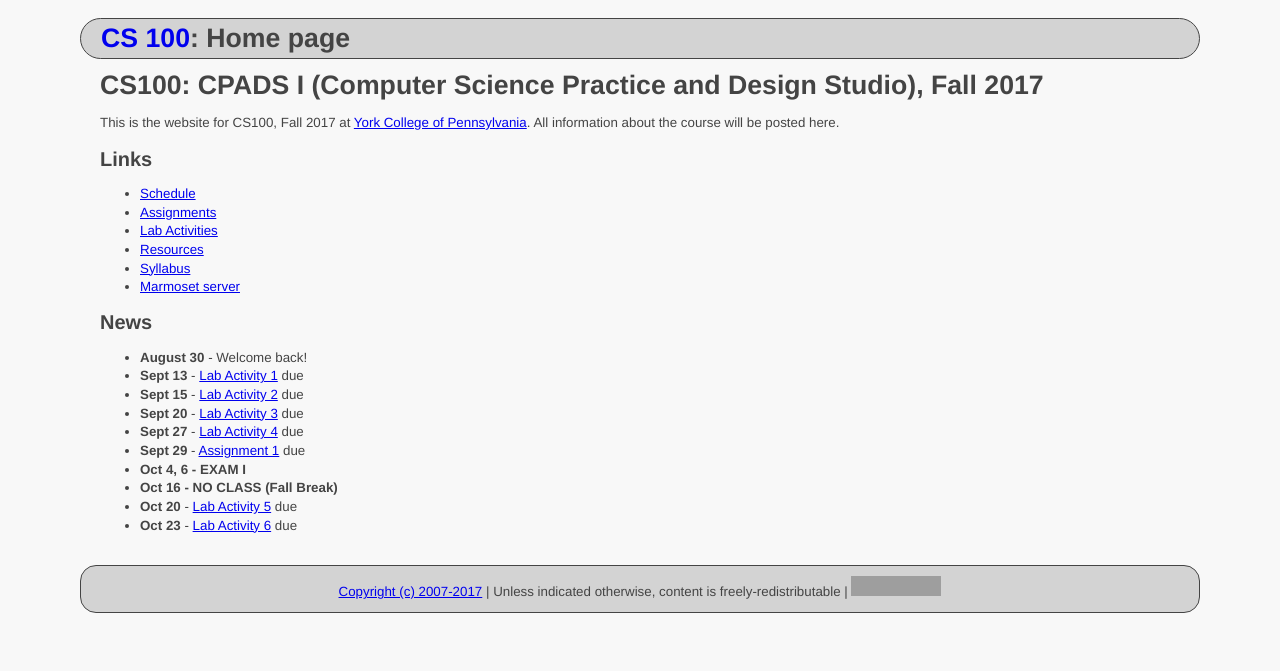
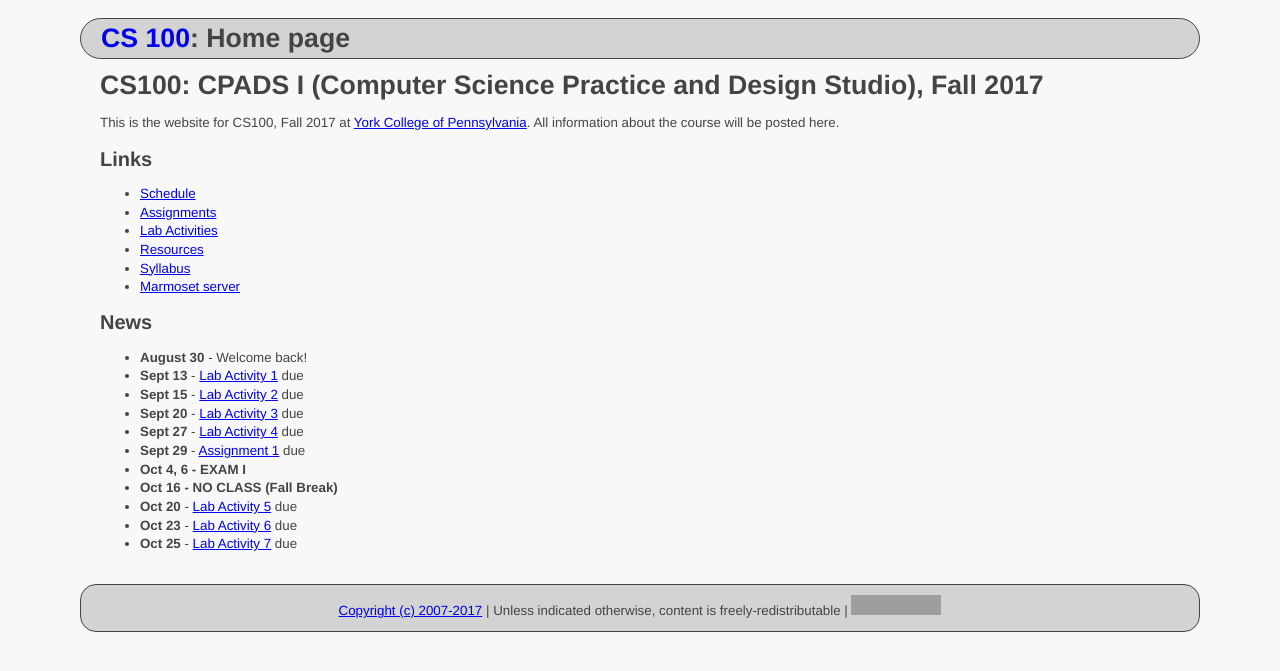
Before and after one commit to ycpcs/cs100-fall2017, a Jekyll site: the page built from index.md, in a window 1280 px wide. Shown: the top 671 px of the page. Built offline with Jekyll 4.4.1, drawn with Linux system fonts in a browser that asks for light colours; grey boxes are pictures that could not be loaded.

Commit message:
add lab 7
add lab 7

```diff
--- a/index.md
+++ b/index.md
@@ -30,6 +30,7 @@
 * **Oct 16 - NO CLASS (Fall Break)**
 * **Oct 20** - [Lab Activity 5](labs/CPADS_Lab5.pdf) due
 * **Oct 23** - [Lab Activity 6](labs/CPADS_Lab6.pdf) due
+* **Oct 25** - [Lab Activity 7](labs/CPADS_Lab7.pdf) due
 
 <!--
 * **Sept 28** - [Assignment 1](assign/CPADS_Assign1.pdf) due
```
Also changed, not shown: labs/index.md (+1 -0 lines), 1 other file.
